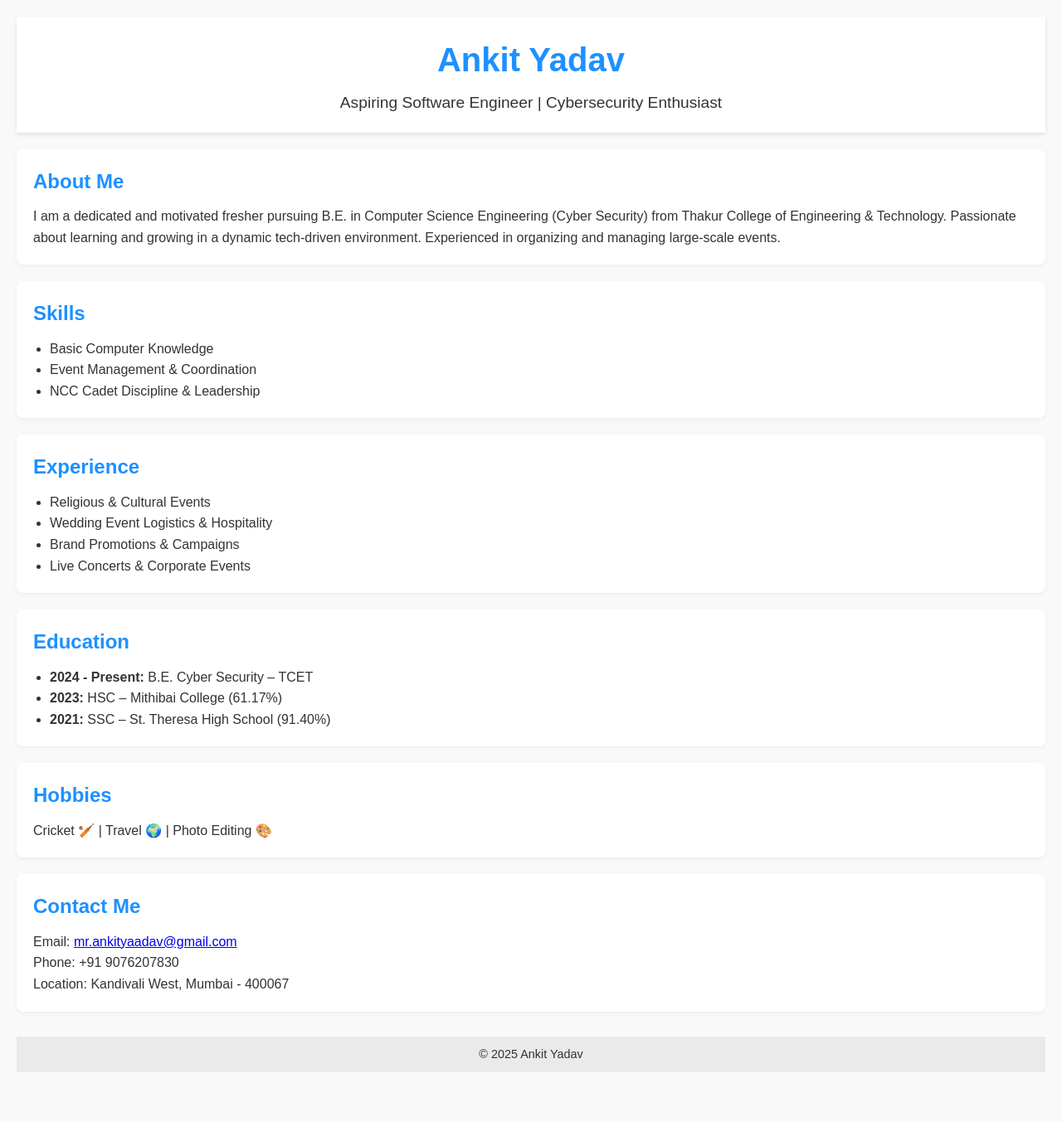
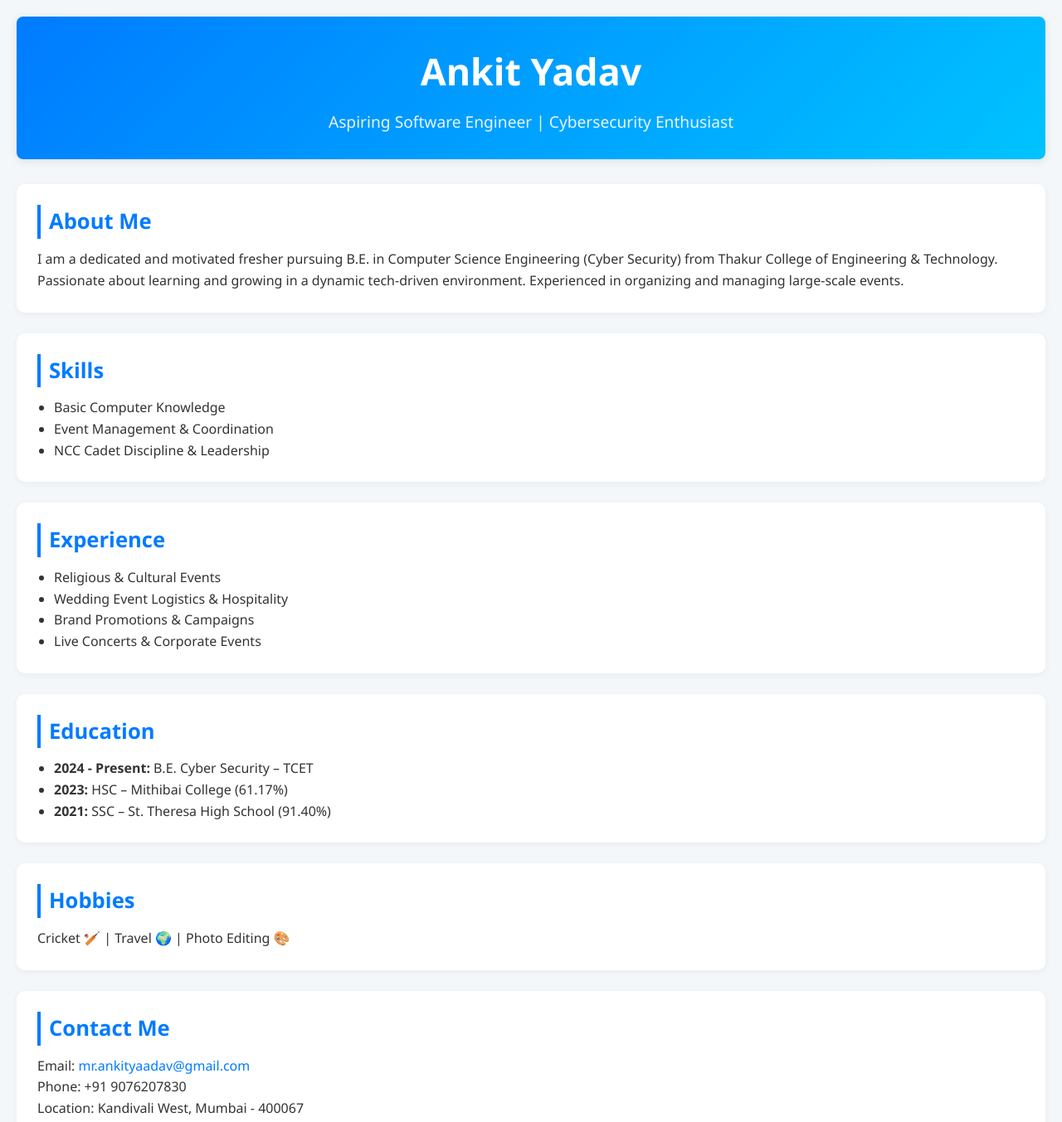
Before and after one commit to AnkitYadav172903/Ankit_Yadav.github.io, a plain HTML site: page index.html in a window 1280 px wide. Shown: the top 1353 px of the page at 83% size. Before the commit the page ends 1313 px from the top, so only its background shows below. Drawn offline with Linux system fonts and the light colour scheme.

Commit message:
Update style.css

```diff
--- a/style.css
+++ b/style.css
@@ -2,55 +2,97 @@
   margin: 0;
   padding: 0;
   box-sizing: border-box;
+  scroll-behavior: smooth;
 }
 
 body {
-  font-family: Arial, sans-serif;
+  font-family: 'Segoe UI', Tahoma, Geneva, Verdana, sans-serif;
   line-height: 1.6;
-  background: #f9f9f9;
+  background: #f4f7fa;
   color: #333;
   padding: 20px;
 }
 
 header {
   text-align: center;
-  padding: 20px 0;
-  background: #fff;
-  box-shadow: 0 2px 5px rgba(0,0,0,0.1);
-  margin-bottom: 20px;
+  padding: 30px 0;
+  background: linear-gradient(135deg, #007bff, #00c3ff);
+  color: white;
+  box-shadow: 0 2px 10px rgba(0,0,0,0.1);
+  margin-bottom: 30px;
+  border-radius: 8px;
 }
 
 header h1 {
-  font-size: 2.5rem;
-  color: #1e90ff;
+  font-size: 2.8rem;
+  font-weight: bold;
 }
 
 header p {
   font-size: 1.2rem;
-  margin-top: 5px;
+  margin-top: 10px;
+  opacity: 0.9;
 }
 
 section {
-  margin: 20px 0;
-  padding: 20px;
-  background: #fff;
-  border-radius: 8px;
-  box-shadow: 0 2px 5px rgba(0,0,0,0.05);
+  margin: 25px 0;
+  padding: 25px;
+  background: white;
+  border-radius: 10px;
+  box-shadow: 0 2px 8px rgba(0,0,0,0.05);
+  transition: transform 0.3s ease;
+}
+
+section:hover {
+  transform: scale(1.01);
 }
 
 section h2 {
-  color: #1e90ff;
-  margin-bottom: 10px;
+  color: #007bff;
+  margin-bottom: 12px;
+  font-size: 1.6rem;
+  border-left: 4px solid #007bff;
+  padding-left: 10px;
 }
 
 ul {
   padding-left: 20px;
+  margin-top: 8px;
+}
+
+a {
+  color: #007bff;
+  text-decoration: none;
+  transition: color 0.2s ease;
+}
+
+a:hover {
+  color: #0056b3;
+  text-decoration: underline;
 }
 
 footer {
   text-align: center;
-  padding: 10px;
-  margin-top: 30px;
+  padding: 15px;
+  margin-top: 40px;
   background: #eaeaea;
-  font-size: 0.9rem;
+  font-size: 0.95rem;
+  border-radius: 8px;
+  box-shadow: 0 2px 4px rgba(0,0,0,0.05);
 }
+
+/* Optional Button Style */
+button {
+  background-color: #007bff;
+  color: white;
+  border: none;
+  padding: 10px 18px;
+  border-radius: 5px;
+  cursor: pointer;
+  font-size: 1rem;
+  transition: background 0.3s ease;
+}
+
+button:hover {
+  background-color: #0056b3;
+}
```
